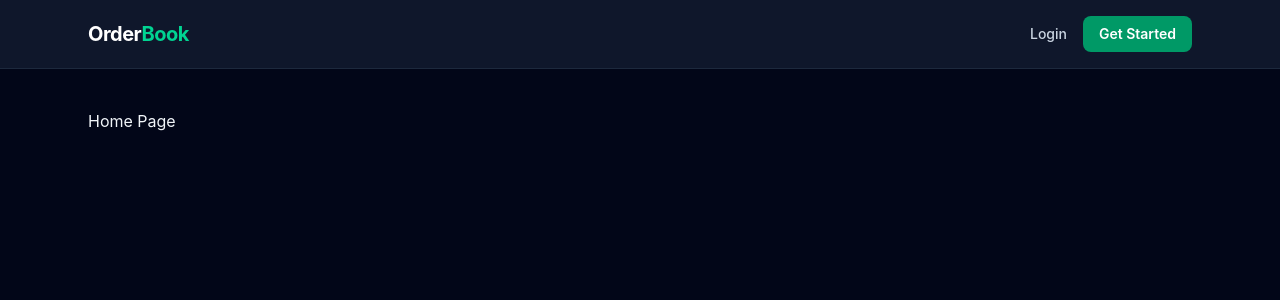
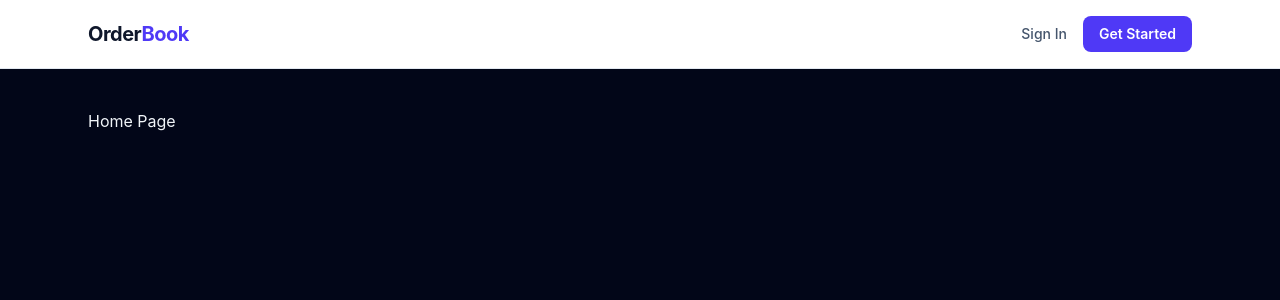
Before and after one commit to vicky4421/OrderBook, a React (Vite) app in the folder client/: page / in a window 1280 px wide. Shown: the top 300 px of the page. Built offline with nearby package versions, Linux system fonts and the light colour scheme.

Commit message:
style: update Header component styles and improve accessibility

```diff
--- a/client/src/components/layout/Header.tsx
+++ b/client/src/components/layout/Header.tsx
@@ -1,38 +1,32 @@
-import { Link } from "react-router-dom"
+import { Link } from "react-router-dom";
 
 function Header() {
   return (
-    <header className="border-b border-slate-800 bg-slate-900">
+    <header className="border-b border-slate-200 bg-white">
       <div className="mx-auto flex max-w-6xl items-center justify-between px-6 py-4">
-
         {/* Brand Logo */}
-        <Link to="/" className="text-xl font-bold tracking-tight text-white">
-          Order<span className="text-emerald-400">Book</span>
+        <Link to="/" className="text-xl font-bold tracking-tight text-slate-900">
+          Order<span className="text-indigo-600">Book</span>
         </Link>
 
-        {/* Navigation Actions*/}
+        {/* Navigation Actions */}
         <nav className="flex items-center gap-4">
-
           <Link
             to="/login"
-            className="text-sm font-medium text-slate-300 transition hover:text-white"
+            className="text-sm font-medium text-slate-600 transition hover:text-slate-900"
           >
-            Login
+            Sign In
           </Link>
-
           <Link
             to="/register"
-            className="rounded-lg bg-emerald-600 px-4 py-2 text-sm font-semibold text-white transition hover:bg-emerald-500"
+            className="rounded-lg bg-indigo-600 px-4 py-2 text-sm font-semibold text-white transition hover:bg-indigo-500"
           >
             Get Started
           </Link>
-
         </nav>
-
       </div>
-
     </header>
-  )
+  );
 }
 
 export default Header
```
